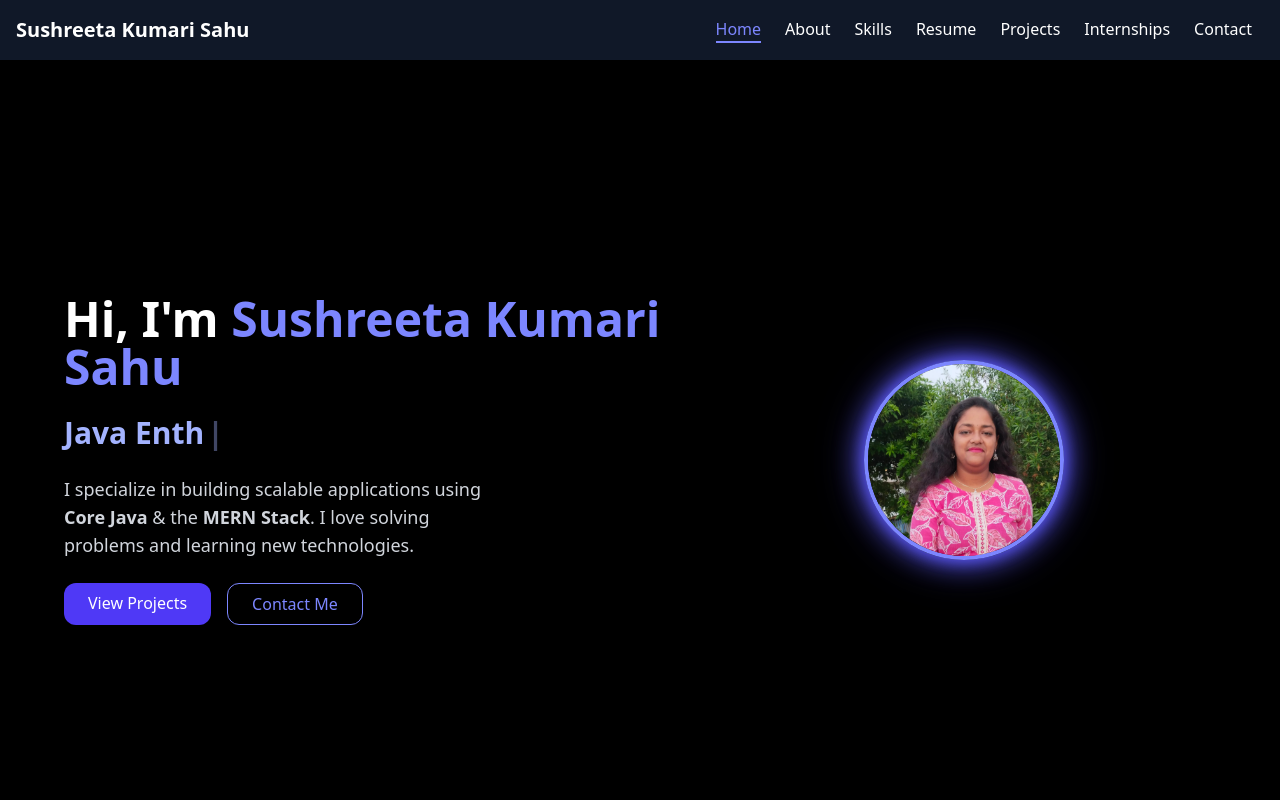
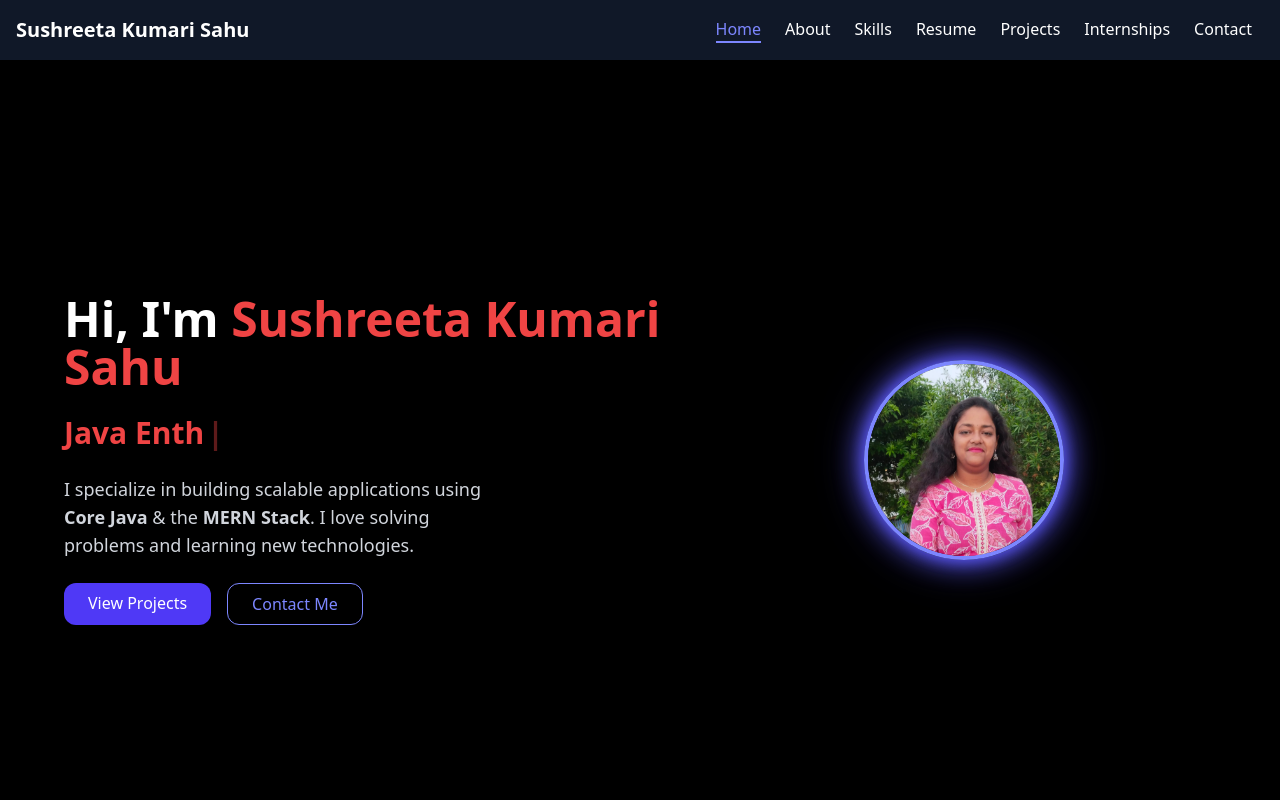
Before and after one commit to 12Sushree/Personal-Portfolio, a React (Vite) app: page / in a window 1280 px wide. Shown: the top 800 px of the page. Built offline with nearby package versions, Linux system fonts and the light colour scheme.

Commit message:
Color Updated!

```diff
--- a/src/pages/Home.jsx
+++ b/src/pages/Home.jsx
@@ -12,10 +12,10 @@ export default function Home() {
       {/* Left */}
       <div className="flex-1 text-center md:text-left space-y-6 pl-6 md:pl-12 animate-slideFade">
         <h1 className="text-4xl md:text-5xl font-bold text-white">
-          Hi, I'm <span className="text-indigo-400">Sushreeta Kumari Sahu</span>
+          Hi, I'm <span className="text-[#EF4444]">Sushreeta Kumari Sahu</span>
         </h1>
 
-        <h2 className="text-3xl text-indigo-300 font-bold">
+        <h2 className="text-3xl text-[#EF4444] font-bold">
           <Typewriter
             words={[
               "Full-Stack Developer (MERN)",
```
